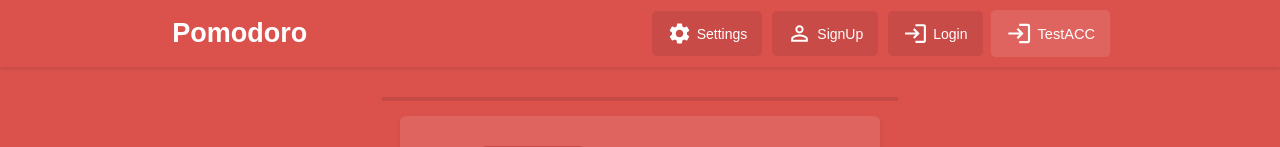
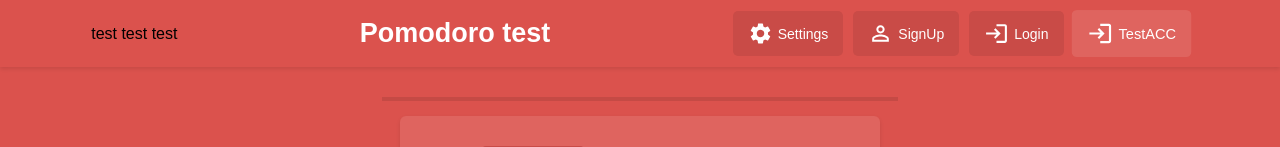
Before and after one commit to guzdziac55/pomodoro-react, a React (Create React App) app: page / in a window 1280 px wide. Shown: the top 147 px of the page. Built offline with nearby package versions, Linux system fonts and the light colour scheme; no server answers.

Commit message:
husky commit test

```diff
--- a/package.json
+++ b/package.json
@@ -42,7 +42,8 @@
         "lint": "eslint . --ext .js,.jsx .",
         "lint:fix": "eslint . --ext .js,.jsx --fix . ",
         "prettier:check": "prettier . --check",
-        "prettier:write": "prettier . --write"
+        "prettier:write": "prettier . --write",
+        "prepare": "husky install"
     },
     "lint-staged": {
         "src/**/*.{js,jsx}": [
@@ -88,7 +89,7 @@
         "eslint-plugin-jsx-a11y": "^6.5.1",
         "eslint-plugin-react": "^7.28.0",
         "eslint-plugin-react-hooks": "^4.3.0",
-        "husky": "^7.0.4",
+        "husky": "^7.0.0",
         "lint-staged": "^12.3.3",
         "prettier": "2.5.1",
         "style-loader": "^0.23.1"
--- a/src/components/Layout/Header.js
+++ b/src/components/Layout/Header.js
@@ -50,8 +50,9 @@ function Header() {
             animate="visable"
             className={classes.header}
         >
+            <p>test test test</p>
             <Link to="/app">
-                <h1>Pomodoro</h1>
+                <h1>Pomodoro test</h1>
             </Link>
 
             <HeaderMenuTab />
--- a/src/components/Tasks/Tasks.js
+++ b/src/components/Tasks/Tasks.js
@@ -11,6 +11,7 @@ function Tasks() {
     const tasks = useSelector(selectTaskList)
     const [openNewTask, setOpenNewTask] = useState(false)
     const newTaskRef = useRef()
+    // tes test js ?
 
     const toogleNewTaskForm = () => {
         setOpenNewTask((prevState) => setOpenNewTask(!prevState))
```
Also changed, not shown: 2 other files (tests, documents, lock files or other folders).
